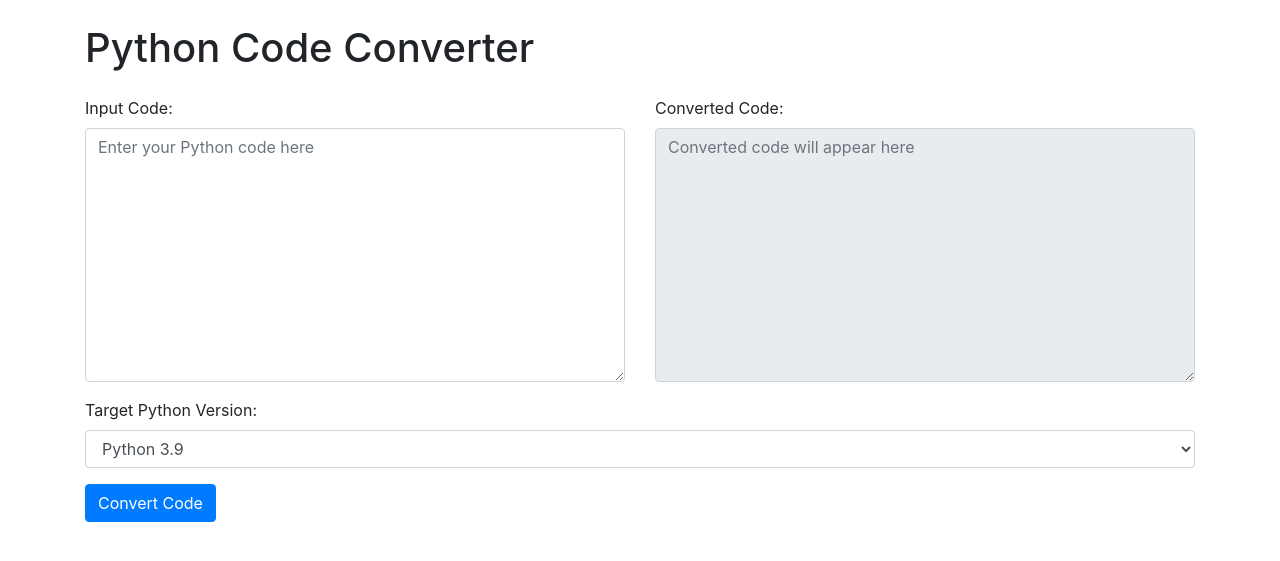
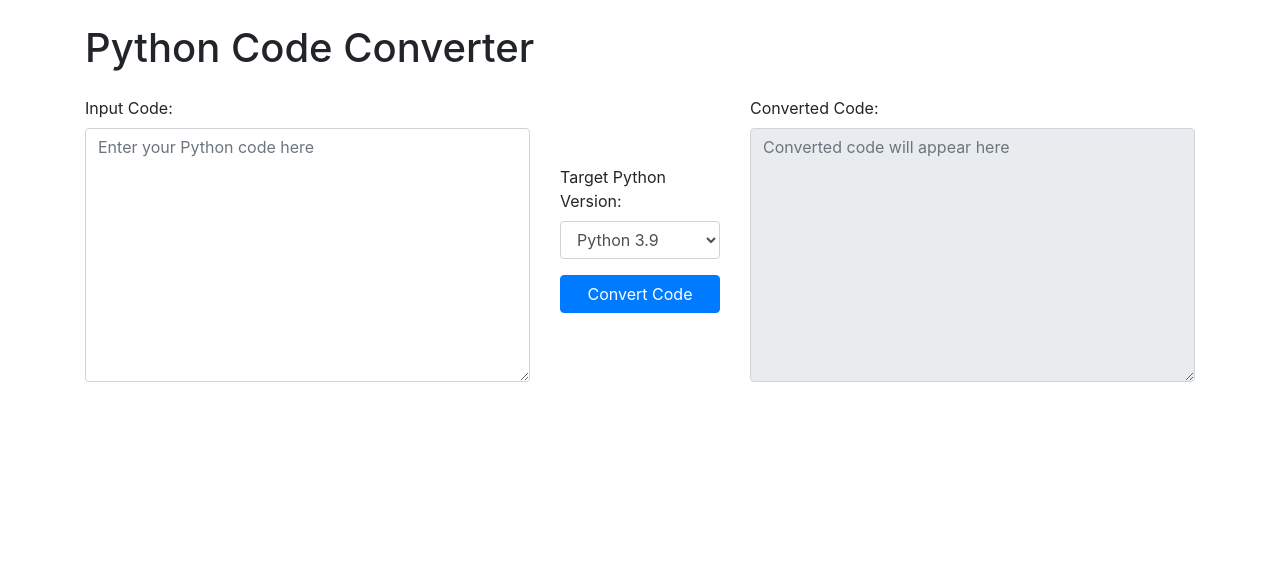
Before and after one commit to shashankcheema/python-code-converter, a Flask app: page / in a window 1280 px wide. Shown: the top 561 px of the page. Run offline with Flask 2, Linux system fonts and the light colour scheme; some libraries are stand-ins or nearby versions.

Commit message:
Update index.html

```diff
--- a/templates/index.html
+++ b/templates/index.html
@@ -10,28 +10,30 @@
     <div class="container">
         <h1 class="my-4">Python Code Converter</h1>
         <div class="row">
-            <div class="col-md-6">
+            <div class="col-md-5">
                 <div class="form-group">
                     <label for="inputCode">Input Code:</label>
                     <textarea id="inputCode" class="form-control" rows="10" placeholder="Enter your Python code here"></textarea>
                 </div>
             </div>
-            <div class="col-md-6">
+            <div class="col-md-2 d-flex flex-column justify-content-center">
+                <div class="form-group">
+                    <label for="pythonVersion">Target Python Version:</label>
+                    <select id="pythonVersion" class="form-control">
+                        <option value="3.9">Python 3.9</option>
+                        <option value="3.8">Python 3.8</option>
+                        <option value="3.7">Python 3.7</option>
+                    </select>
+                </div>
+                <button onclick="convertCode()" class="btn btn-primary mb-3">Convert Code</button>
+            </div>
+            <div class="col-md-5">
                 <div class="form-group">
                     <label for="outputCode">Converted Code:</label>
                     <textarea id="outputCode" class="form-control" rows="10" placeholder="Converted code will appear here" readonly></textarea>
                 </div>
             </div>
         </div>
-        <div class="form-group">
-            <label for="pythonVersion">Target Python Version:</label>
-            <select id="pythonVersion" class="form-control">
-                <option value="3.9">Python 3.9</option>
-                <option value="3.8">Python 3.8</option>
-                <option value="3.7">Python 3.7</option>
-            </select>
-        </div>
-        <button onclick="convertCode()" class="btn btn-primary mb-3">Convert Code</button>
     </div>
 
     <script>
```
